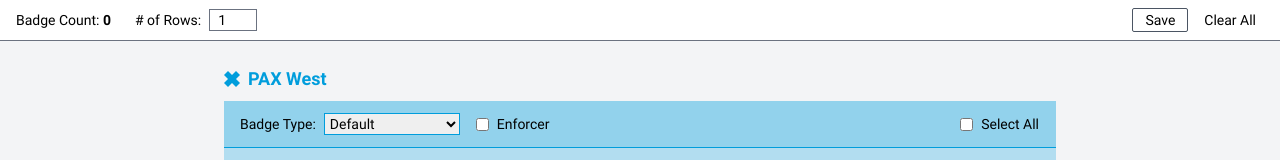
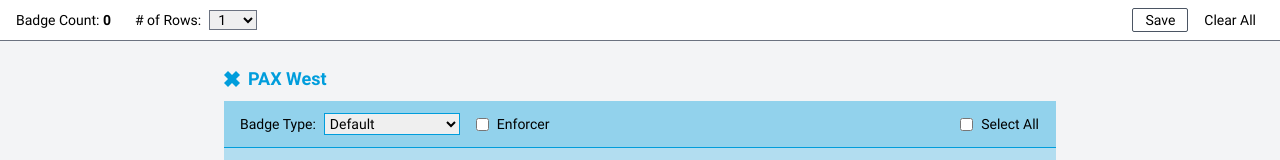
Before and after one commit to suzidao/pax-sig-gen, a Next.js app: page / in a window 1280 px wide. Shown: the top 160 px of the page. Built offline with nearby package versions, Linux system fonts and the light colour scheme.

Commit message:
swap row input to select

```diff
--- a/src/app/components/BadgeBox.tsx
+++ b/src/app/components/BadgeBox.tsx
@@ -18,6 +18,12 @@
   const [rowNum, setRowNum] = useState<number>(1);
   const [boxWidth, setBoxWidth] = useState<number>(0);
   const [boxHeight, setBoxHeight] = useState<number>(29);
+
+  const rowOptions = [];
+
+  for (let i = 1; i <= 12; i++) {
+    rowOptions.push(i);
+  }
 
   useEffect(() => {
     const box = document.getElementById("badgeBox");
@@ -41,7 +47,7 @@
     setRowNum(e.target.value);
   };
 
-  const handleClick = async () => {
+  const handleClick = () => {
     const savedBadges = document.getElementById("badgeBox");
     const elements = document.querySelectorAll(".adjust-export");
 
@@ -53,7 +59,7 @@
       }
     }
 
-    await toPng(savedBadges, {
+    toPng(savedBadges, {
       cacheBust: true,
       pixelRatio: 1,
       height: boxHeight,
@@ -89,15 +95,20 @@
           </div>
           <label className="xs:ml-4 text-sm whitespace-nowrap">
             # of Rows:
-            <input
-              className="ml-2 pl-2 border border-solid border-gray-500 w-12"
-              name="rowCounter"
-              type="number"
-              max={20}
-              min={1}
+            <select
+              className="ml-2 pl-1 border border-solid border-gray-500 w-12"
               value={rowNum}
               onChange={handleChange}
-            />
+              name="rowCounter"
+            >
+              {rowOptions.map((num, idx) => {
+                return (
+                  <option key={`row${idx + 1}`} value={num}>
+                    {num}
+                  </option>
+                );
+              })}
+            </select>
           </label>
         </div>
         <div className="flex xs:flex-nowrap flex-col xs:flex-row gap-2 space-between items-center">
```
